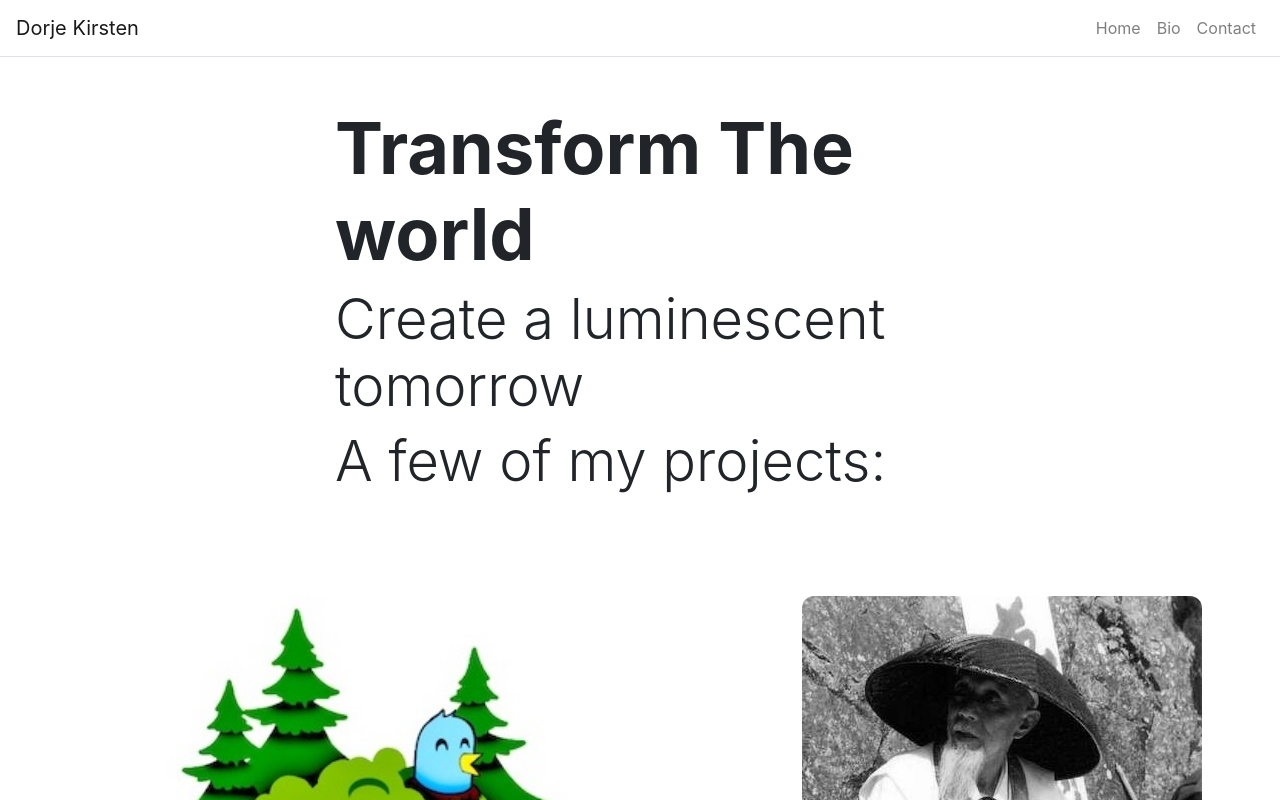
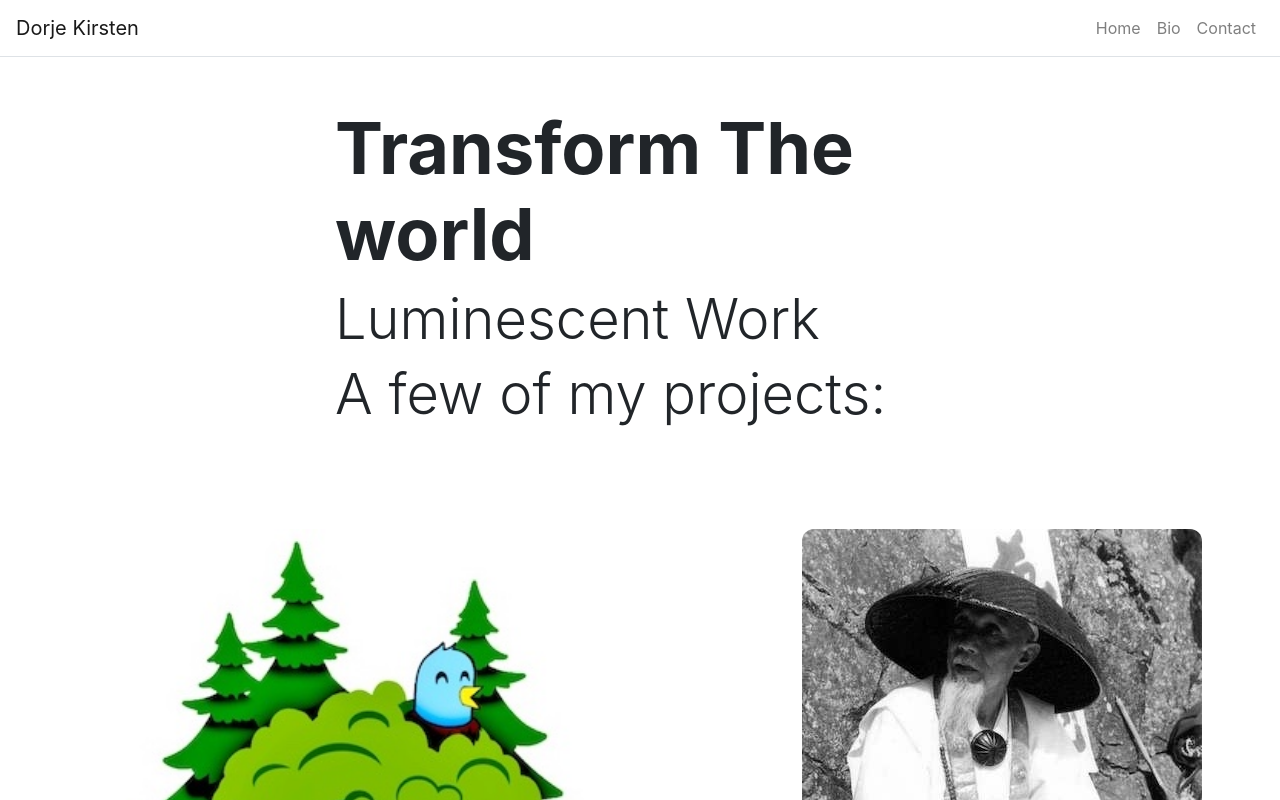
Before and after one commit to dorjepadma/dkwebsite, a React (Create React App) app: page / in a window 1280 px wide. Shown: the top 800 px of the page. Built offline with nearby package versions, Linux system fonts and the light colour scheme.

Commit message:
new build

```diff
--- a/src/App.js
+++ b/src/App.js
@@ -22,7 +22,7 @@ class App extends React.Component {
       ],
       home: {
         title: 'Transform The world',
-        subtitle: 'Create a luminescent tomorrow',
+        subtitle: 'Luminescent Work',
         text: 'A few of my projects:'
       },
       bio: {
```
